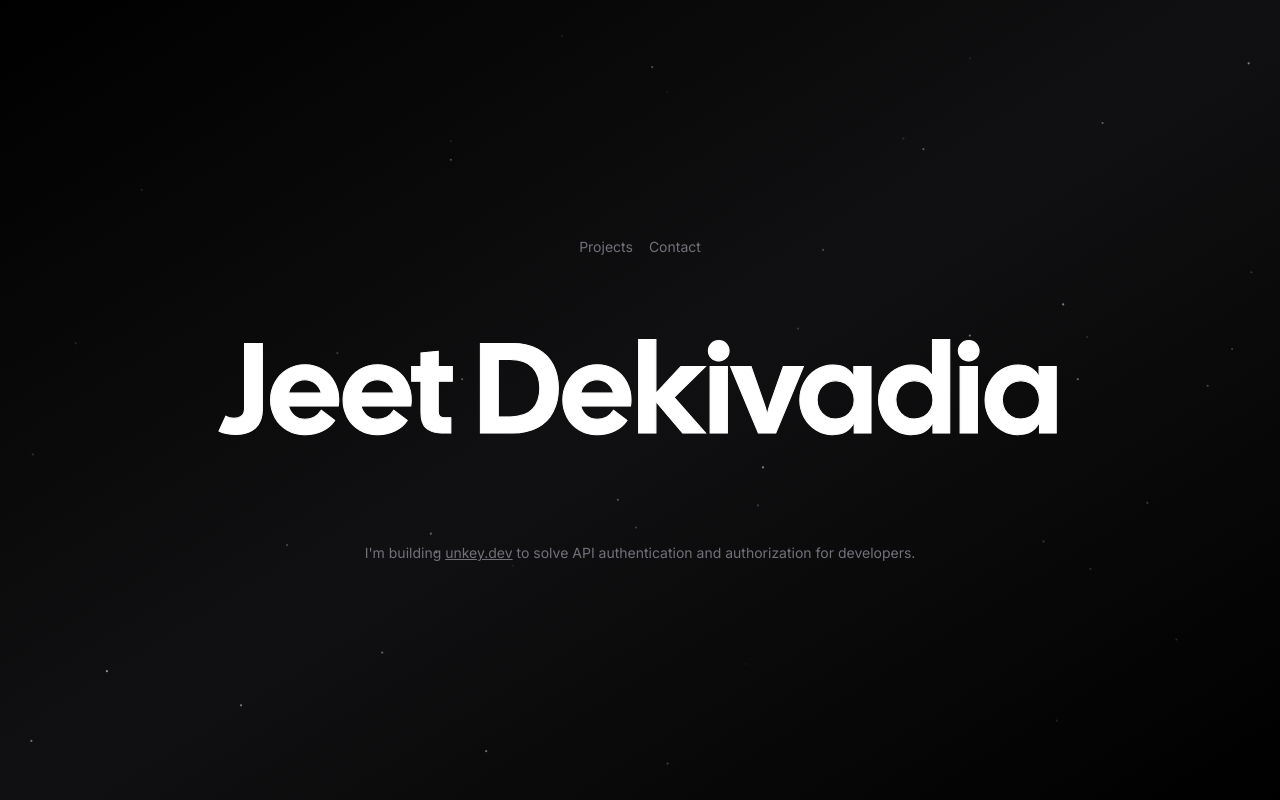
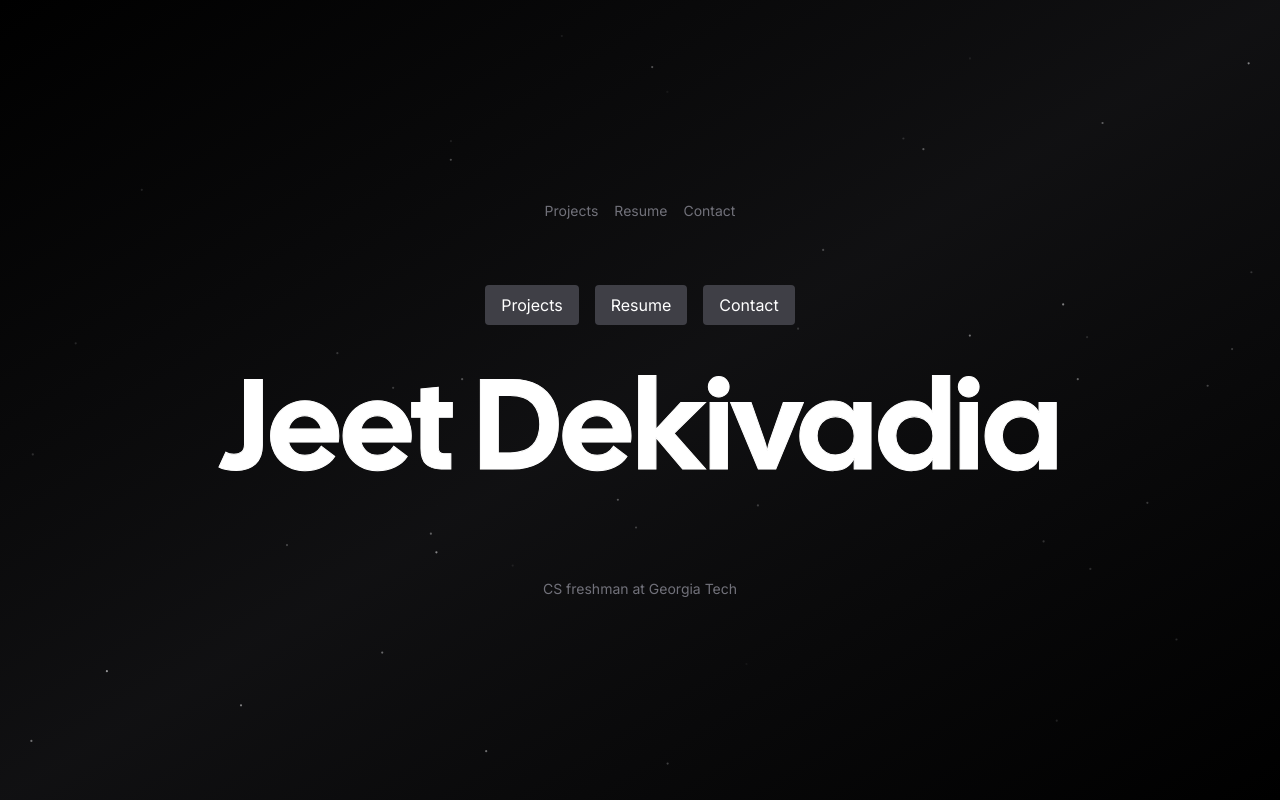
Before and after one commit to jeet-dekivadia/personal-website, a Next.js app: page / in a window 1280 px wide. Built offline with nearby package versions, Linux system fonts and the light colour scheme; no server answers; what tailwindcss-debug-screens would draw is missing.

Commit message:
Update page.tsx

```diff
--- a/app/page.tsx
+++ b/app/page.tsx
@@ -4,6 +4,7 @@ import Particles from "./components/particles";
 
 const navigation = [
   { name: "Projects", href: "/projects" },
+  { name: "Resume", href: "/resume" },
   { name: "Contact", href: "/contact" },
 ];
 
@@ -23,6 +24,17 @@ export default function Home() {
           ))}
         </ul>
       </nav>
+      <div className="flex justify-center space-x-4 mb-8">
+        {navigation.map((item) => (
+          <Link
+            key={item.href}
+            href={item.href}
+            className="px-4 py-2 text-white bg-zinc-700 rounded hover:bg-zinc-500"
+          >
+            {item.name}
+          </Link>
+        ))}
+      </div>
       <div className="hidden w-screen h-px animate-glow md:block animate-fade-left bg-gradient-to-r from-zinc-300/0 via-zinc-300/50 to-zinc-300/0" />
       <Particles
         className="absolute inset-0 -z-10 animate-fade-in"
@@ -35,17 +47,9 @@ export default function Home() {
       <div className="hidden w-screen h-px animate-glow md:block animate-fade-right bg-gradient-to-r from-zinc-300/0 via-zinc-300/50 to-zinc-300/0" />
       <div className="my-16 text-center animate-fade-in">
         <h2 className="text-sm text-zinc-500 ">
-          I'm building{" "}
-          <Link
-            target="_blank"
-            href="https://unkey.dev"
-            className="underline duration-500 hover:text-zinc-300"
-          >
-            unkey.dev
-          </Link> to solve API authentication and authorization for developers.
+          CS freshman at Georgia Tech
         </h2>
       </div>
     </div>
   );
-
 }
```
